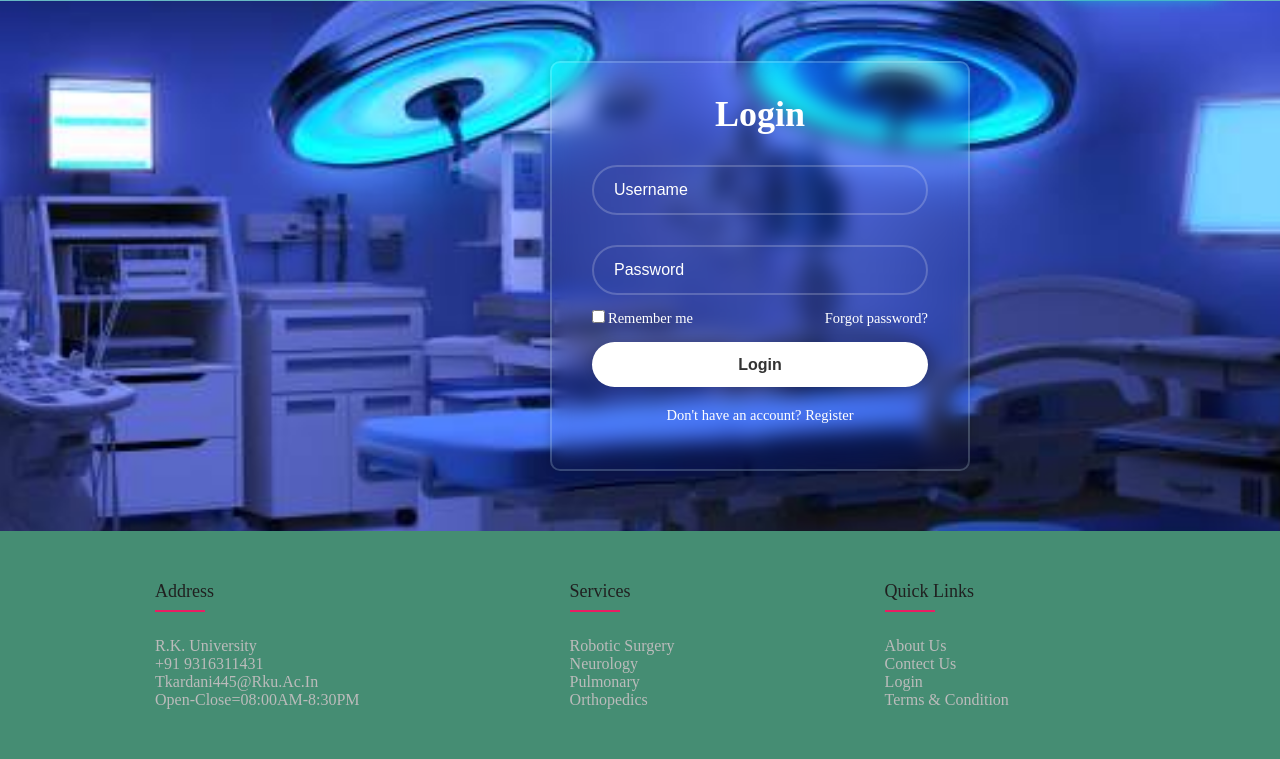
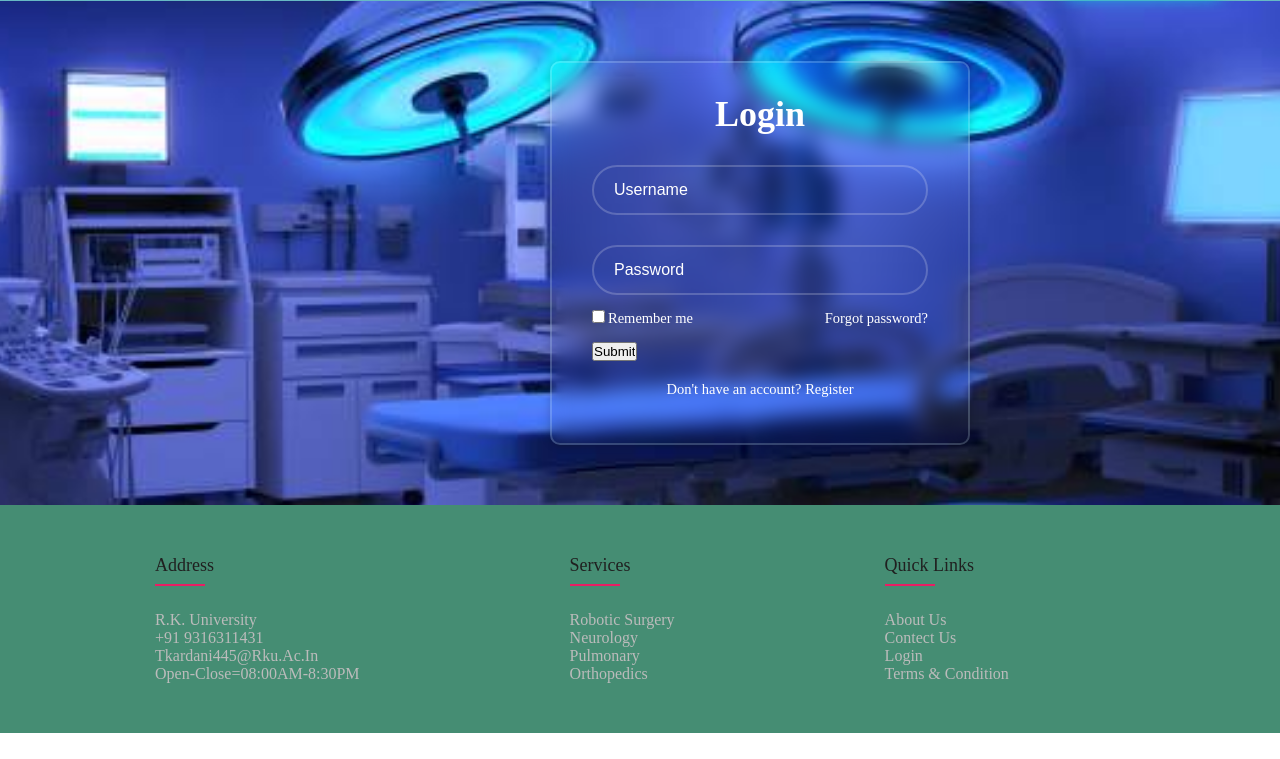
Before and after one commit to kardani269/Mediplus, a plain HTML site: page Login.html in a window 1280 px wide. Shown: the part 109-868 px from the top of the page. After the commit the page ends 842 px from the top, so only its background shows below. Drawn offline with Linux system fonts and the light colour scheme.

Commit message:
Update Login.html

```diff
--- a/Login.html
+++ b/Login.html
@@ -5,6 +5,24 @@
     <meta name="viewport" content="width=device-width, initial-scale=1.0">
     <title>Login</title>
      <link rel="stylesheet" href="Login_style.css">
+<script>
+function validateForm() {
+    var username = document.getElementById("username").value;
+    var password = document.getElementById("password").value;
+
+    if (username.trim() === "") {
+        alert("Please enter a username.");
+        return false;
+    }
+
+    if (password.trim() === "") {
+        alert("Please enter a password.");
+        return false;
+    }
+
+    return true;
+}
+</script>
 </head>
 <body>
     <nav class="navbar-one flex">
@@ -40,19 +58,19 @@
         </ul>
     </nav>
     <div class="wrapper">
-        <form action="">
+        <form id="myForm" action="index.html" onsubmit="return validateForm()">
             <h1>Login</h1>
             <div class="input-box">
-                <input type="text" placeholder="username" required>
+                <input type="text" id="username" placeholder="username">
             </div>
             <div class="input-box">
-                <input type="password" placeholder="password" required>
+                <input type="password" id="password" placeholder="password">
             </div>
             <div class="remember-forgot">
                 <label><input type="checkbox">Remember me</label>
                 <a href="#">Forgot password?</a>
             </div>
-                <button type="submit" class="btn1">Login</button>
+            <input id="messageBox" type="submit" value="Submit" onclick="validateForm()">
             <div class="register-link">
                 <p>Don't have an account?
                     <a href="#">Register</a>
```
